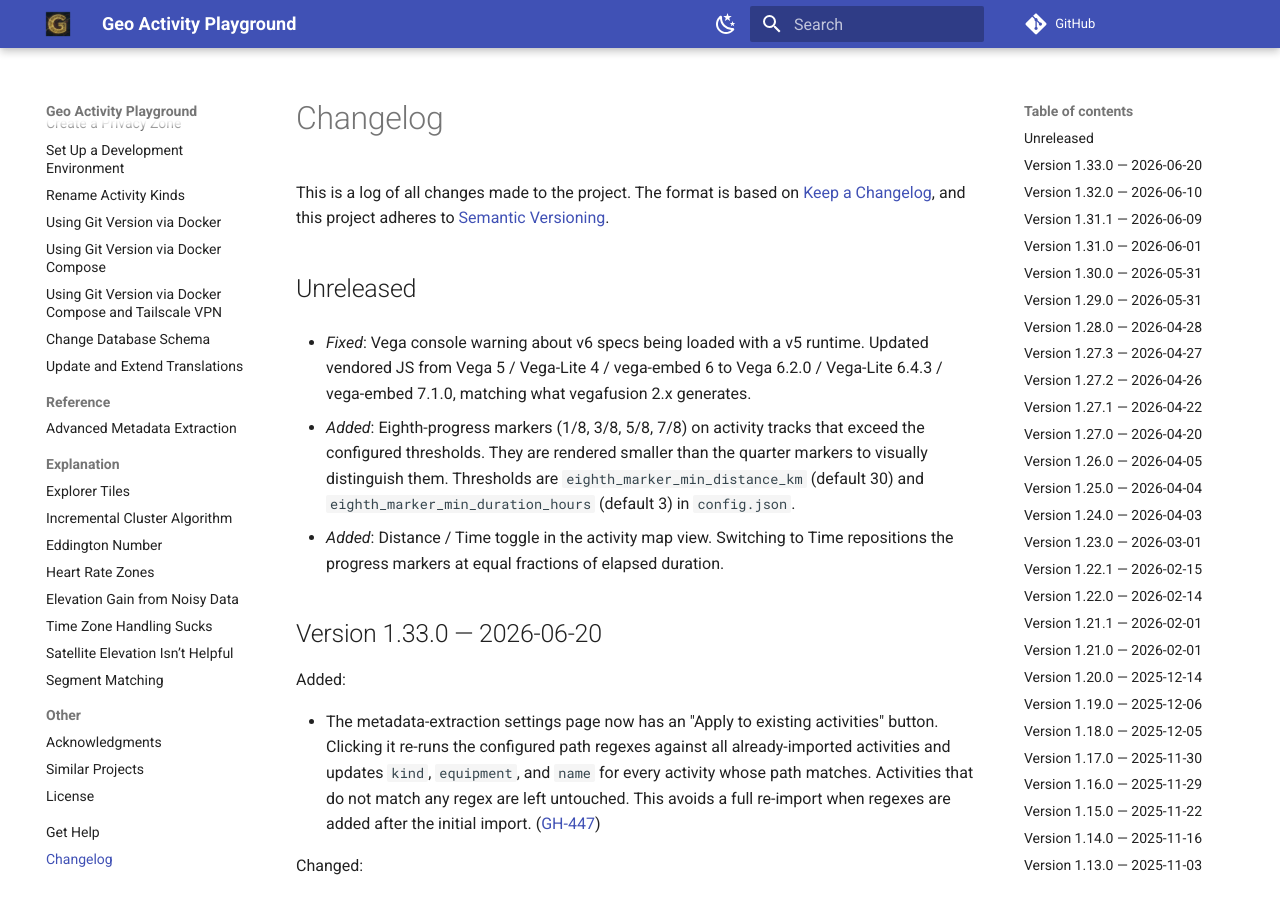
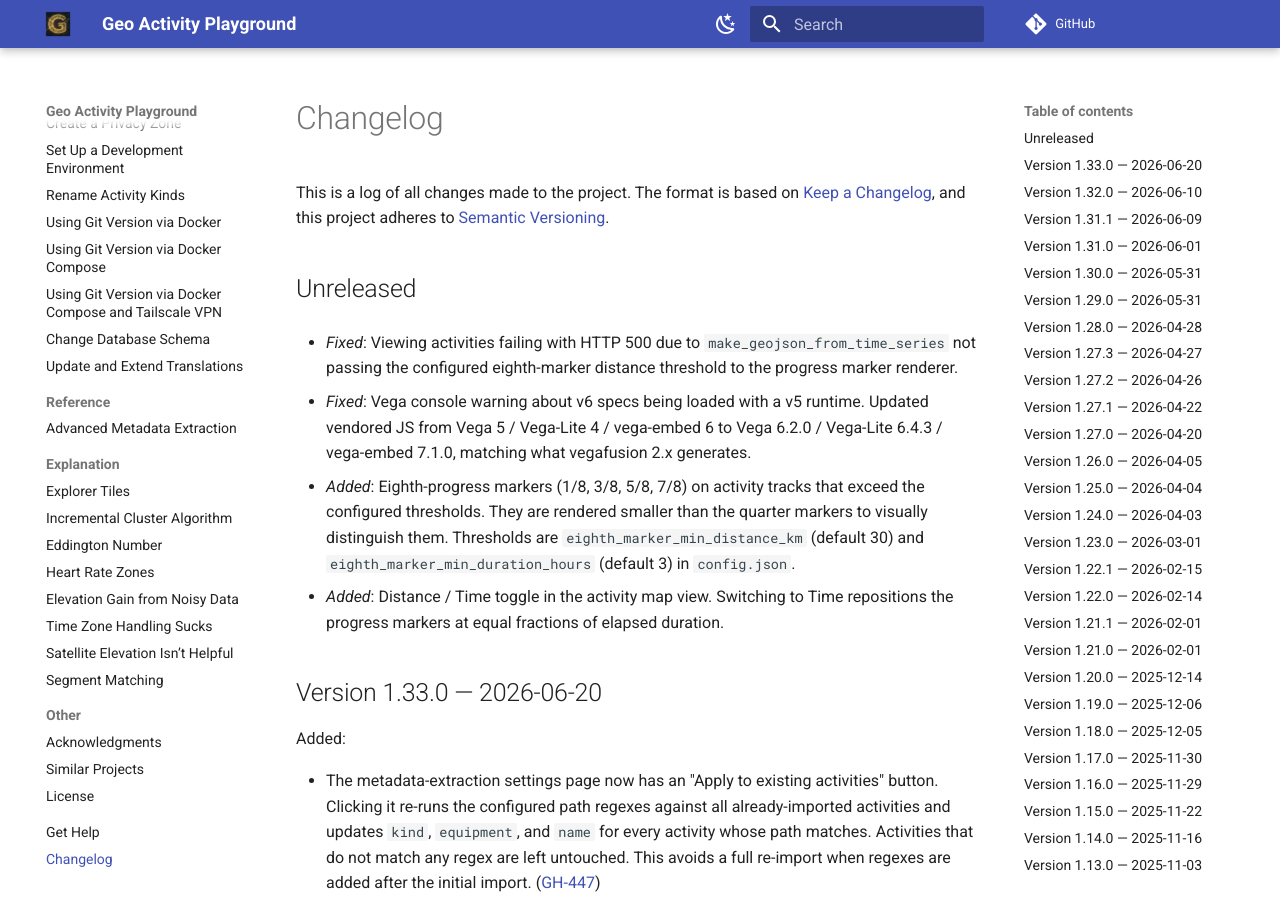
Before and after one commit to martin-ueding/geo-activity-playground, an MkDocs documentation site: the page built from docs/changelog.md, in a window 1280 px wide and 900 px high. Built offline with MkDocs 1.6.1 and Material for MkDocs 9.7.7, drawn with Linux system fonts in a browser that asks for light colours; comment, search, counter and statistics services are not loaded.

Commit message:
docs: changelog entry for GH-448 fix
Refs: GH-448

```diff
--- a/docs/changelog.md
+++ b/docs/changelog.md
@@ -16,6 +16,8 @@ Types of changes
 <!-- next version below this line -->
 
 ## Unreleased
+
+- *Fixed*: Viewing activities failing with HTTP 500 due to `make_geojson_from_time_series` not passing the configured eighth-marker distance threshold to the progress marker renderer.
 
 - *Fixed*: Vega console warning about v6 specs being loaded with a v5 runtime. Updated vendored JS from Vega 5 / Vega-Lite 4 / vega-embed 6 to Vega 6.2.0 / Vega-Lite 6.4.3 / vega-embed 7.1.0, matching what vegafusion 2.x generates.
 
```
